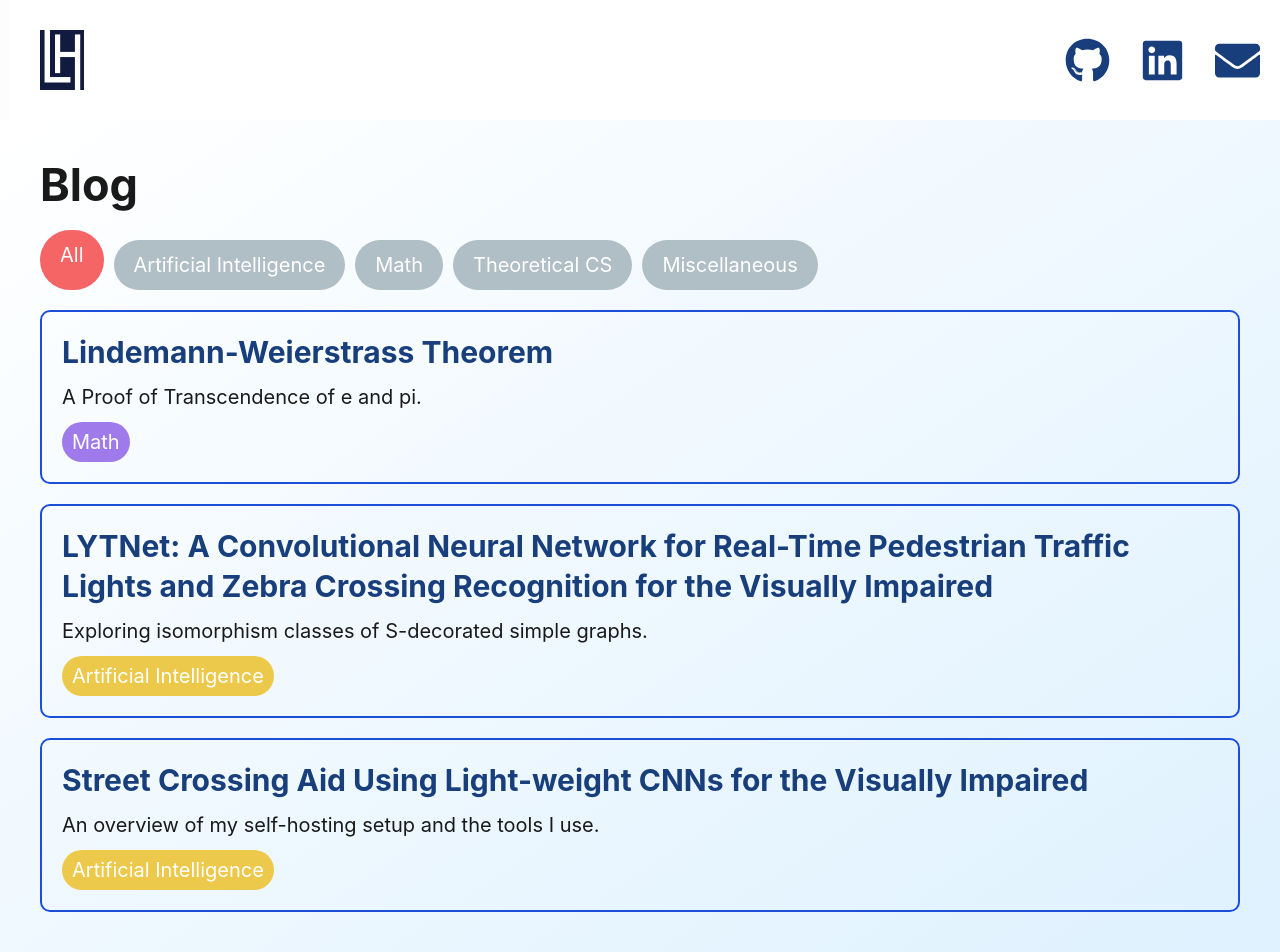
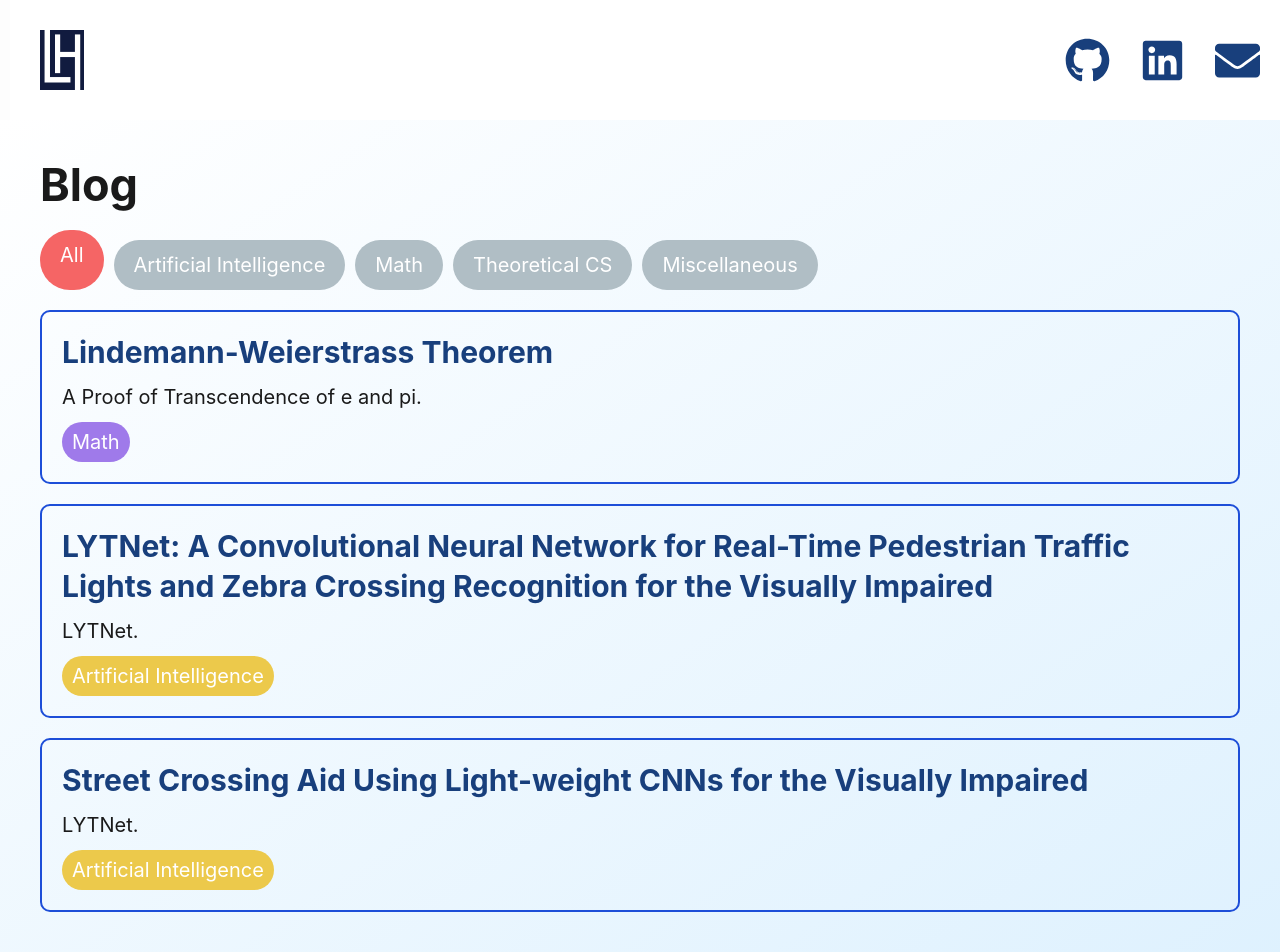
Before and after one commit to heon01px2020/portfolio, a React (Create React App) app: page /blog in a window 1280 px wide. Shown: the top 952 px of the page. Built offline with nearby package versions, Linux system fonts and the light colour scheme.

Commit message:
updating post

```diff
--- a/src/components/Blog.js
+++ b/src/components/Blog.js
@@ -14,14 +14,14 @@ const posts = [
   {
     date: '',
     title: 'LYTNet: A Convolutional Neural Network for Real-Time Pedestrian Traffic Lights and Zebra Crossing Recognition for the Visually Impaired',
-    description: 'Exploring isomorphism classes of S-decorated simple graphs.',
+    description: 'LYTNet.',
     categories: ['Artificial Intelligence'],
     link: 'LYTNetv1'
   },
   {
     date: '',
     title: 'Street Crossing Aid Using Light-weight CNNs for the Visually Impaired',
-    description: 'An overview of my self-hosting setup and the tools I use.',
+    description: 'LYTNet.',
     categories: ['Artificial Intelligence'],
     link: 'LYTNetv2'
   }
```
